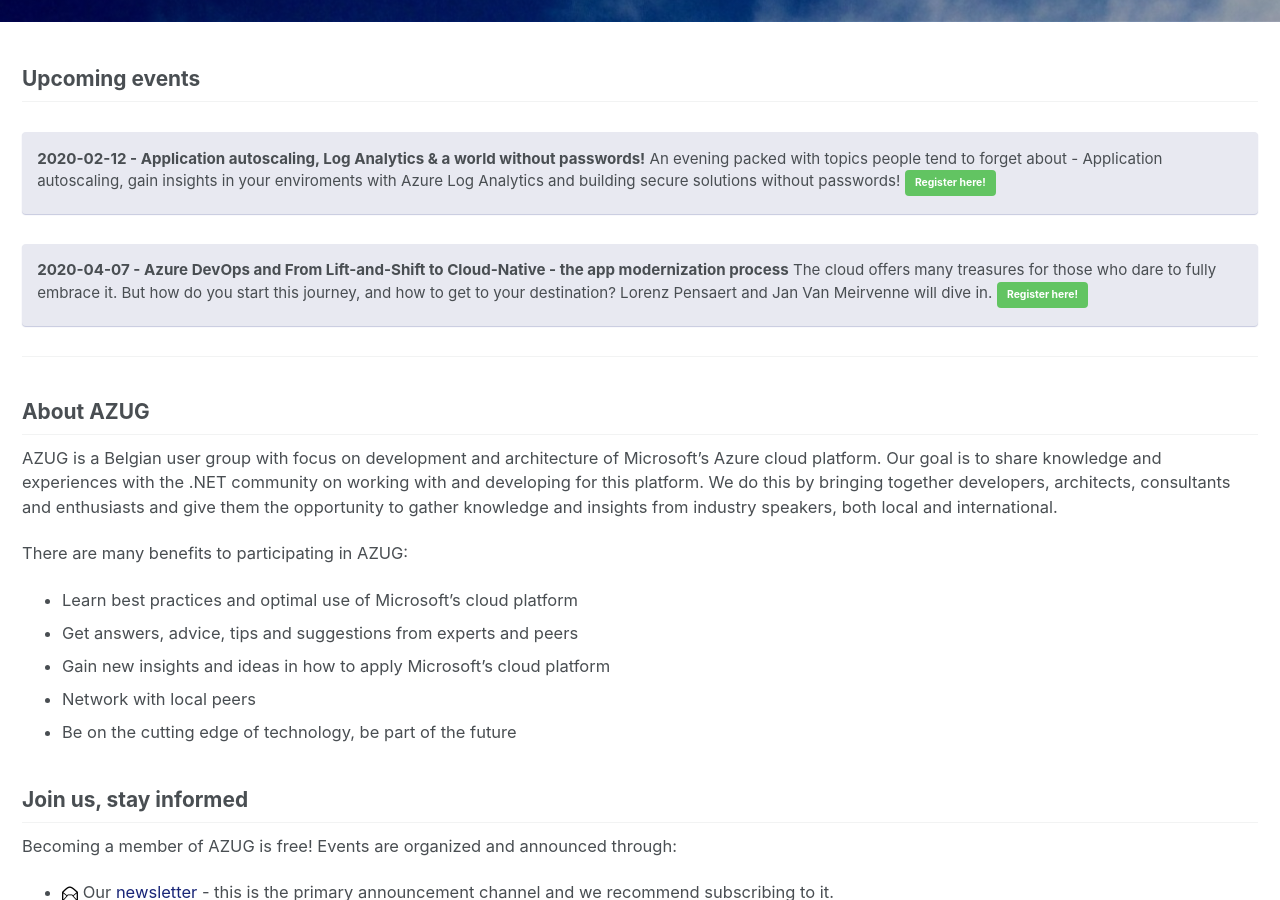
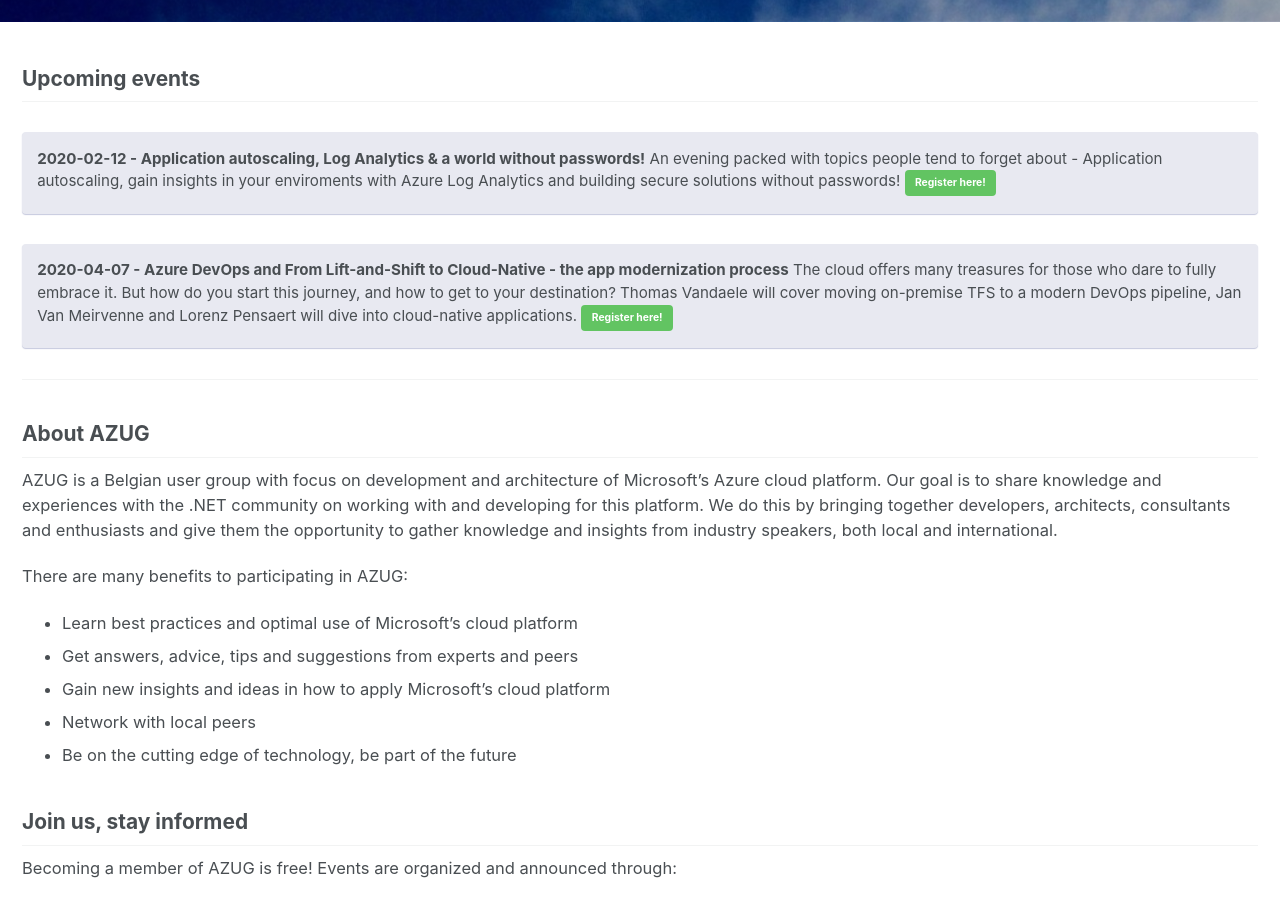
Before and after one commit to AzugBe/azugbe.github.io, a Jekyll site: the page built from index.md, in a window 1280 px wide and 900 px high, scrolled down 537 px. Built offline with Jekyll 4.4.1, drawn with Linux system fonts in a browser that asks for light colours; our own code applies the rules of GitHub Pages for plain Markdown files; comment, search, counter and statistics services are not loaded.

Commit message:
Update index

```diff
--- a/index.md
+++ b/index.md
@@ -19,7 +19,7 @@ An evening packed with topics people tend to forget about - Application autoscal
 {: .notice--info}
 
 **2020-04-07 - Azure DevOps and From Lift-and-Shift to Cloud-Native - the app modernization process**
-The cloud offers many treasures for those who dare to fully embrace it. But how do you start this journey, and how to get to your destination? Lorenz Pensaert and Jan Van Meirvenne will dive in. [Register here!](https://www.azug.be/events/2020/04/07/azure-devops-and-from-lift-and-shift-to-cloud-native-the-app-modernization){: .btn .btn--success}
+The cloud offers many treasures for those who dare to fully embrace it. But how do you start this journey, and how to get to your destination? Thomas Vandaele will cover moving on-premise TFS to a modern DevOps pipeline, Jan Van Meirvenne and Lorenz Pensaert will dive into cloud-native applications. [Register here!](https://www.azug.be/events/2020/04/07/azure-devops-and-from-lift-and-shift-to-cloud-native-the-app-modernization-process){: .btn .btn--success}
 {: .notice--info}
 
 <hr />
```
